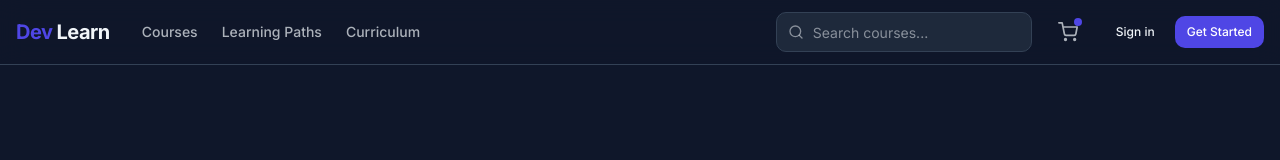
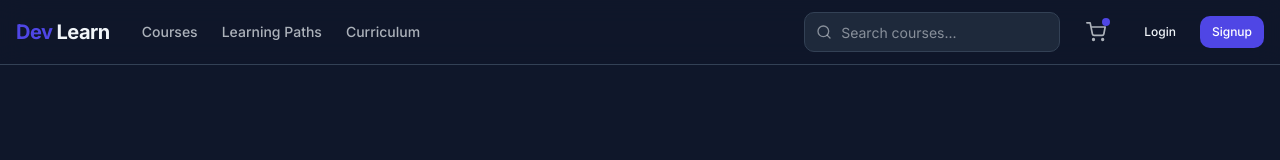
Before and after one commit to KrithikaVellingiri/devlearn, a Next.js app: page / in a window 1280 px wide. Shown: the top 160 px of the page. Built offline with nearby package versions, Linux system fonts and the light colour scheme; no server answers.

Commit message:
feat: integrate auth state into navbar

```diff
--- a/src/components/layout/navbar.tsx
+++ b/src/components/layout/navbar.tsx
@@ -1,21 +1,26 @@
 import React from "react";
+import Link from "next/link";
 import { Button } from "@/components/ui/button";
 import { SearchBar } from "./search-bar";
+import { getServerSession } from "next-auth";
+import { authOptions } from "@/app/api/auth/[...nextauth]/route";
 
-export const Navbar = () => {
+export const Navbar = async () => {
+  const session = await getServerSession(authOptions);
+
   return (
     <header className="sticky top-0 z-50 w-full border-b border-border bg-background/80 backdrop-blur-md">
       <div className="container mx-auto px-4 h-16 flex items-center justify-between">
 
         <div className="flex items-center gap-8">
-          <a href="/" className="font-bold text-xl tracking-tight text-text-primary flex items-center gap-1">
+          <Link href="/" className="font-bold text-xl tracking-tight text-text-primary flex items-center gap-1">
             <span className="text-primary font-black">Dev</span>Learn
-          </a>
+          </Link>
 
           <nav className="hidden md:flex items-center gap-6">
-            <a href="#" className="text-sm font-medium text-text-primary/70 hover:text-text-primary transition-colors">Courses</a>
-            <a href="#" className="text-sm font-medium text-text-primary/70 hover:text-text-primary transition-colors">Learning Paths</a>
-            <a href="#" className="text-sm font-medium text-text-primary/70 hover:text-text-primary transition-colors">Curriculum</a>
+            <Link href="#" className="text-sm font-medium text-text-primary/70 hover:text-text-primary transition-colors">Courses</Link>
+            <Link href="#" className="text-sm font-medium text-text-primary/70 hover:text-text-primary transition-colors">Learning Paths</Link>
+            <Link href="#" className="text-sm font-medium text-text-primary/70 hover:text-text-primary transition-colors">Curriculum</Link>
           </nav>
         </div>
 
@@ -33,9 +38,26 @@ export const Navbar = () => {
             <span className="absolute top-1.5 right-1.5 h-2 w-2 bg-primary rounded-full"></span>
           </Button>
 
-          <div className="flex items-center gap-2">
-            <Button variant="ghost" size="sm" className="hidden sm:inline-flex">Sign in</Button>
-            <Button variant="primary" size="sm">Get Started</Button>
+          <div className="flex items-center gap-3">
+            {session ? (
+              <div className="flex items-center gap-4 ml-2">
+                <span className="text-sm font-semibold text-text-primary/80 hidden sm:inline-block">
+                  {session.user?.email}
+                </span>
+                <Link href="/api/auth/signout">
+                  <Button variant="secondary" size="sm">Logout</Button>
+                </Link>
+              </div>
+            ) : (
+              <>
+                <Link href="/api/auth/signin">
+                  <Button variant="ghost" size="sm" className="hidden sm:inline-flex">Login</Button>
+                </Link>
+                <Link href="/api/auth/signin">
+                  <Button variant="primary" size="sm">Signup</Button>
+                </Link>
+              </>
+            )}
           </div>
         </div>
 
```
